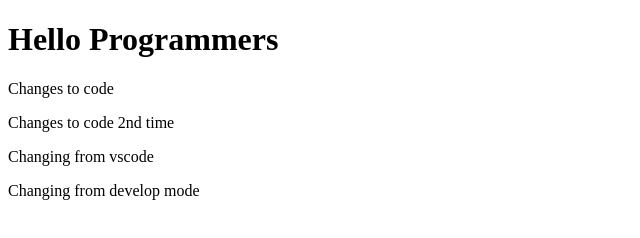
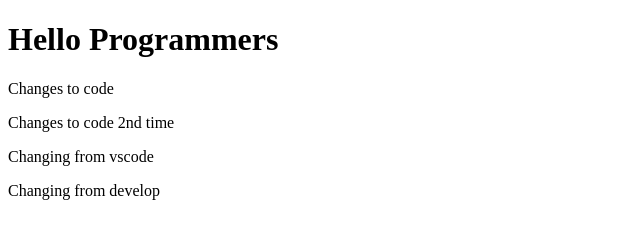
Before and after one commit to Sadiqur057/First-Repository, a plain HTML site: page index.html in a window 1280 px wide. Shown: the full height of the page, 0-640 px from the left. Drawn offline with Linux system fonts and the light colour scheme.

Commit message:
change from vscode develop 2

```diff
--- a/index.html
+++ b/index.html
@@ -11,7 +11,7 @@
     <p> Changes to code </p>
     <p> Changes to code 2nd time </p>
     <p>Changing from vscode</p>
-    <p>Changing from develop mode</p>
+    <p>Changing from develop</p>
 
 </body>
 </html>
```
